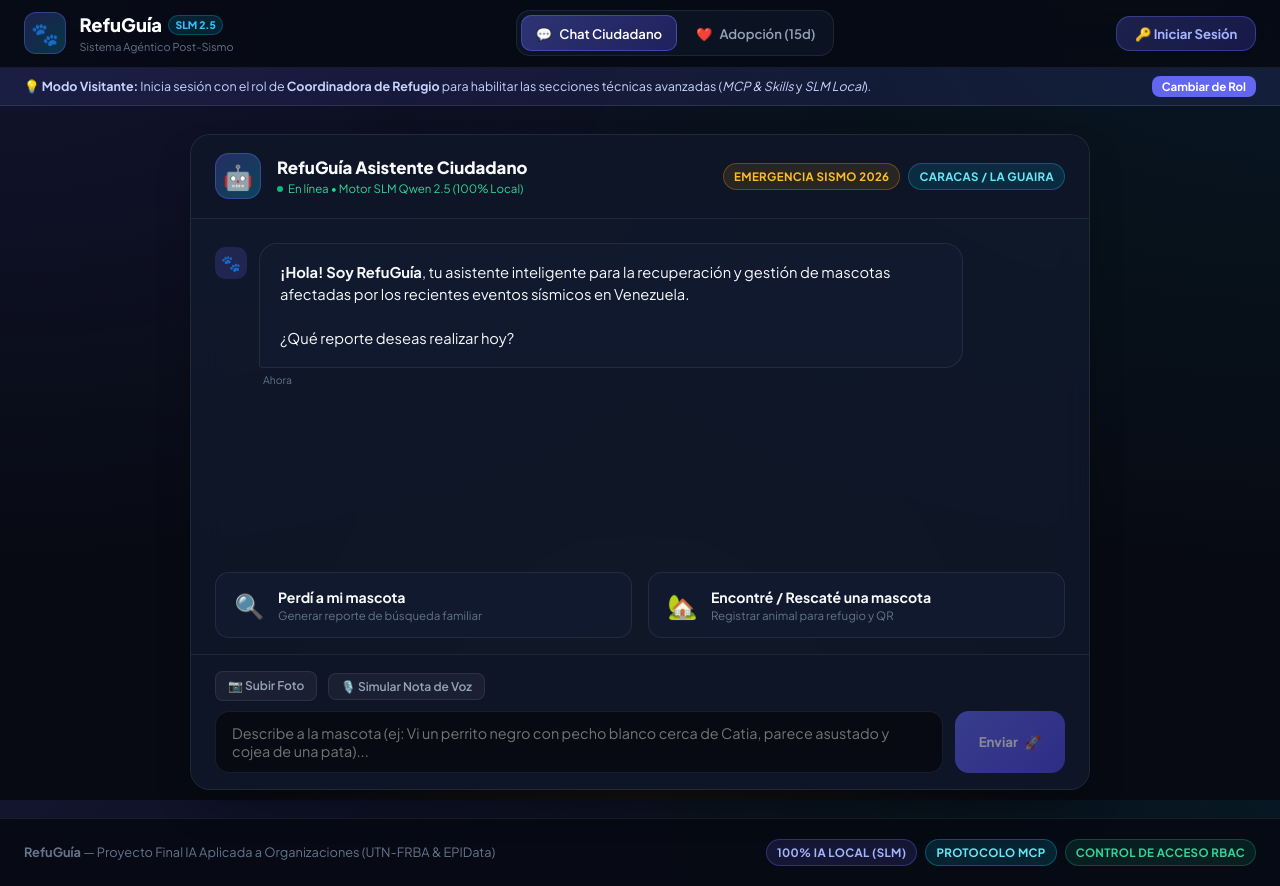
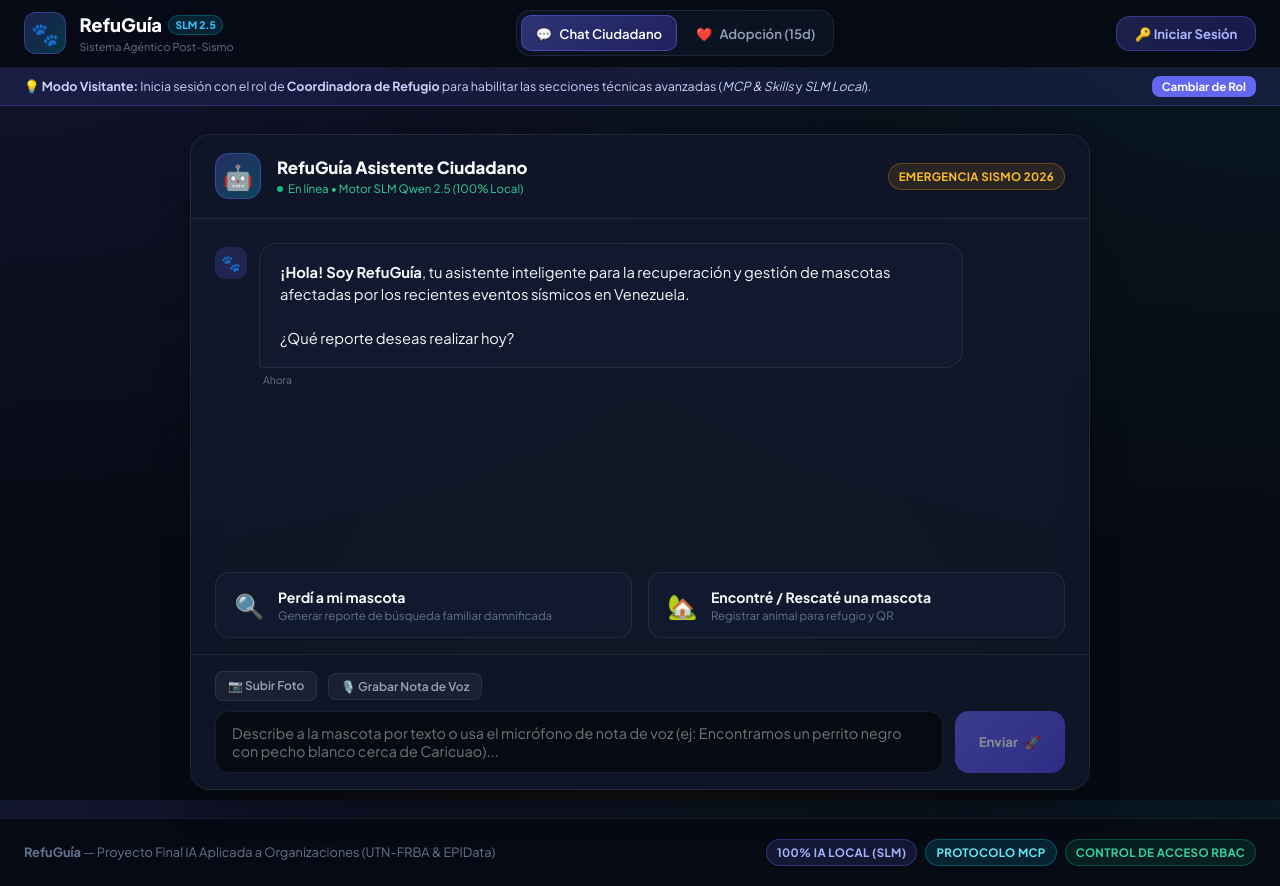
Before and after one commit to vrivasdev/refu-guia, a Vue app in the folder frontend/: page / in a window 1280 px wide. Built offline with nearby package versions, Linux system fonts and the light colour scheme.

Commit message:
feat(chat): filtrar opciones por rol de rescatista/ciudadano e implementar grabacion de nota de voz real con Web Speech API

```diff
--- a/frontend/src/views/CitizenChatView.vue
+++ b/frontend/src/views/CitizenChatView.vue
@@ -13,8 +13,8 @@
           </div>
         </div>
         <div class="header-tags">
+          <span v-if="userRoleName" class="badge badge-primary">Rol: {{ userRoleName }}</span>
           <span class="badge badge-amber">Emergencia Sismo 2026</span>
-          <span class="badge badge-cyan">Caracas / La Guaira</span>
         </div>
       </div>
 
@@ -97,42 +97,62 @@
 
         <div v-if="isProcessing" class="typing-indicator">
           <div class="typing-dots"><span></span><span></span><span></span></div>
-          <span class="typing-label">Agente NLP analizando relato e indexando foto en ChromaDB...</span>
+          <span class="typing-label">Agente NLP analizando relato e indexando en ChromaDB...</span>
         </div>
       </div>
 
-      <!-- QUICK ACTION PRESETS -->
-      <div v-if="messages.length <= 2" class="quick-cards-grid">
-        <button class="quick-action-card lost" @click="selectQuickOption('lost')">
+      <!-- ROLE-BASED QUICK ACTION PRESETS -->
+      <div v-if="messages.length <= 2" :class="['quick-cards-grid', isRescuerOrAdmin ? 'single-col' : '']">
+        <!-- LOST PET CARD: ONLY VISIBLE FOR CITIZENS / DAMNIFICADOS OR GUESTS -->
+        <button
+          v-if="!isRescuerOrAdmin"
+          class="quick-action-card lost"
+          @click="selectQuickOption('lost')"
+        >
           <div class="quick-icon">🔍</div>
           <div class="quick-text">
             <strong>Perdí a mi mascota</strong>
-            <span>Generar reporte de búsqueda familiar</span>
+            <span>Generar reporte de búsqueda familiar damnificada</span>
           </div>
         </button>
-        <button class="quick-action-card found" @click="selectQuickOption('found')">
+
+        <!-- RESCUE / FOUND CARD: VISIBLE TO EVERYONE, EMPHASIZED FOR RESCUERS -->
+        <button
+          class="quick-action-card found"
+          @click="selectQuickOption('found')"
+        >
           <div class="quick-icon">🏡</div>
           <div class="quick-text">
-            <strong>Encontré / Rescaté una mascota</strong>
-            <span>Registrar animal para refugio y QR</span>
+            <strong>{{ isRescuerOrAdmin ? 'Registrar Mascota Rescatada en Campo' : 'Encontré / Rescaté una mascota' }}</strong>
+            <span>{{ isRescuerOrAdmin ? 'Generar código QR de campaña e ingresar a inventario de refugio' : 'Registrar animal para refugio y QR' }}</span>
           </div>
         </button>
       </div>
 
-      <!-- INPUT BAR -->
+      <!-- INPUT BAR WITH REAL MICROPHONE AUDIO RECORDING -->
       <div class="chat-input-zone">
         <div class="input-tools-bar">
           <label class="tool-btn">
             <span>📷 Subir Foto</span>
             <input type="file" @change="handlePhotoUpload" accept="image/*" style="display:none;" />
           </label>
-          <button class="tool-btn" @click="simulateVoiceInput">
-            <span>🎙️ Simular Nota de Voz</span>
+
+          <!-- REAL MICROPHONE VOICE BUTTON -->
+          <button
+            :class="['tool-btn', isRecordingAudio ? 'btn-recording-pulse' : '']"
+            @click="toggleAudioRecording"
+          >
+            <span>{{ isRecordingAudio ? '🔴 Detener Grabación (Escuchando...)' : '🎙️ Grabar Nota de Voz' }}</span>
           </button>
+
           <div v-if="uploadedPhotoBase64" class="attached-preview-pill">
             <img :src="uploadedPhotoBase64" class="mini-thumb" />
             <span>{{ selectedPhotoName || 'Foto Adjunta' }}</span>
             <button class="btn-remove-attachment" @click="removeAttachedPhoto">✕</button>
+          </div>
+
+          <div v-if="voiceTranscriptNotice" class="voice-status-pill">
+            <span>{{ voiceTranscriptNotice }}</span>
           </div>
         </div>
 
@@ -140,7 +160,7 @@
           <textarea
             v-model="userInput"
             @keydown.enter.prevent="sendMessage"
-            placeholder="Describe a la mascota (ej: Vi un perrito negro con pecho blanco cerca de Catia, parece asustado y cojea de una pata)..."
+            placeholder="Describe a la mascota por texto o usa el micrófono de nota de voz (ej: Encontramos un perrito negro con pecho blanco cerca de Caricuao)..."
             rows="2"
           ></textarea>
           <button class="btn-gradient btn-send" :disabled="!userInput.trim() || isProcessing" @click="sendMessage">
@@ -153,7 +173,7 @@
 </template>
 
 <script setup>
-import { ref, onMounted, nextTick } from 'vue'
+import { ref, computed, onMounted, onUnmounted, nextTick } from 'vue'
 
 const defaultFallbackPhoto = 'https://images.unsplash.com/photo-1543466835-00a7907e9de1?w=600&auto=format&fit=crop&q=80'
 
@@ -164,6 +184,97 @@ const selectedPhotoName = ref('')
 const uploadedPhotoBase64 = ref('')
 const currentReportType = ref('found')
 
+// USER ROLE CONTEXT
+const currentUser = ref(null)
+
+const isRescuerOrAdmin = computed(() => {
+  if (!currentUser.value) return false
+  return currentUser.value.role === 'rescuer' || currentUser.value.role === 'shelter_admin'
+})
+
+const userRoleName = computed(() => {
+  if (!currentUser.value) return ''
+  switch(currentUser.value.role) {
+    case 'rescuer': return 'Rescatista de Campo'
+    case 'shelter_admin': return 'Coordinadora de Refugio'
+    case 'citizen': return 'Ciudadano Damnificado'
+    case 'adopter': return 'Adoptante'
+    default: return currentUser.value.role
+  }
+})
+
+// REAL SPEECH RECOGNITION (WEB SPEECH API)
+const isRecordingAudio = ref(false)
+const voiceTranscriptNotice = ref('')
+let recognition = null
+
+const initSpeechRecognition = () => {
+  const SpeechRecognition = window.SpeechRecognition || window.webkitSpeechRecognition
+  if (SpeechRecognition) {
+    recognition = new SpeechRecognition()
+    recognition.lang = 'es-ES'
+    recognition.continuous = true
+    recognition.interimResults = true
+
+    recognition.onstart = () => {
+      isRecordingAudio.value = true
+      voiceTranscriptNotice.value = '🎙️ Escuchando... habla al micrófono'
+    }
+
+    recognition.onresult = (event) => {
+      let finalTranscript = ''
+      for (let i = event.resultIndex; i < event.results.length; ++i) {
+        if (event.results[i].isFinal) {
+          finalTranscript += event.results[i][0].transcript + ' '
+        }
+      }
+      if (finalTranscript) {
+        userInput.value = (userInput.value ? userInput.value + ' ' : '') + finalTranscript.trim()
+      }
+    }
+
+    recognition.onerror = (event) => {
+      console.warn('Speech recognition notice:', event.error)
+      isRecordingAudio.value = false
+      if (event.error === 'not-allowed') {
+        voiceTranscriptNotice.value = '⚠️ Permiso de micrófono denegado'
+      } else {
+        voiceTranscriptNotice.value = ''
+      }
+    }
+
+    recognition.onend = () => {
+      isRecordingAudio.value = false
+      voiceTranscriptNotice.value = ''
+    }
+  }
+}
+
+const toggleAudioRecording = () => {
+  if (!recognition) {
+    initSpeechRecognition()
+  }
+
+  if (!recognition) {
+    // Fallback si el navegador no soporta Web Speech API
+    userInput.value = 'Transcripción de voz: "Hola, acabamos de rescatar un perro mestizo mediano negro con manchas blancas en Caricuao. Tiene la pata lastimada y requiere atención."'
+    voiceTranscriptNotice.value = '🎙️ Nota de voz de prueba cargada'
+    setTimeout(() => { voiceTranscriptNotice.value = '' }, 3000)
+    return
+  }
+
+  if (isRecordingAudio.value) {
+    recognition.stop()
+    isRecordingAudio.value = false
+  } else {
+    try {
+      recognition.start()
+    } catch (e) {
+      console.log(e)
+    }
+  }
+}
+
 const messages = ref([
   {
     sender: 'bot',
@@ -171,6 +282,18 @@ const messages = ref([
     time: 'Ahora'
   }
 ])
+
+const loadUserSession = () => {
+  try {
+    const saved = localStorage.getItem('refuguia_user')
+    if (saved) {
+      currentUser.value = JSON.parse(saved)
+      if (currentUser.value.role === 'rescuer' || currentUser.value.role === 'shelter_admin') {
+        currentReportType.value = 'found'
+      }
+    }
+  } catch (e) {}
+}
 
 const scrollToBottom = () => {
   nextTick(() => {
@@ -187,10 +310,6 @@ const selectQuickOption = (type) => {
   } else {
     userInput.value = 'Rescatamos a un perrito mestizo mediano negro con manchas blancas en el pecho cerca de Caricuao. Tiene una patita lastimada y tiembla de frío.'
   }
-}
-
-const simulateVoiceInput = () => {
-  userInput.value = 'Transcripción de voz: "Hola, encontramos a un perro mestizo negro con el pecho blanco cerca de la autopista. Cojea de una patita y está muy desorientado."'
 }
 
 const handlePhotoUpload = (e) => {
@@ -223,6 +342,10 @@ const getQrImageUrl = (qrBadge) => {
 
 const sendMessage = async () => {
   if (!userInput.value.trim() || isProcessing.value) return
+
+  if (isRecordingAudio.value && recognition) {
+    recognition.stop()
+  }
 
   const textToSend = userInput.value.trim()
   const attachedPhoto = uploadedPhotoBase64.value
@@ -294,7 +417,15 @@ const sendMessage = async () => {
 }
 
 onMounted(() => {
+  loadUserSession()
+  initSpeechRecognition()
   scrollToBottom()
+})
+
+onUnmounted(() => {
+  if (recognition) {
+    recognition.stop()
+  }
 })
 </script>
 
@@ -577,6 +708,10 @@ onMounted(() => {
   padding: 0 1.5rem 1rem 1.5rem;
 }
 
+.quick-cards-grid.single-col {
+  grid-template-columns: 1fr;
+}
+
 .quick-action-card {
   display: flex;
   align-items: center;
@@ -622,6 +757,7 @@ onMounted(() => {
   align-items: center;
   gap: 0.65rem;
   margin-bottom: 0.6rem;
+  flex-wrap: wrap;
 }
 
 .tool-btn {
@@ -633,12 +769,34 @@ onMounted(() => {
   border-radius: var(--radius-sm);
   color: var(--text-secondary);
   cursor: pointer;
+  transition: all 0.2s ease;
 }
 
 .tool-btn:hover {
   color: var(--text-main);
   background: rgba(255, 255, 255, 0.1);
   border-color: rgba(255, 255, 255, 0.2);
+}
+
+.btn-recording-pulse {
+  background: rgba(239, 68, 68, 0.25) !important;
+  border-color: #ef4444 !important;
+  color: #fca5a5 !important;
+  animation: pulseRecording 1.5s infinite ease-in-out;
+}
+
+@keyframes pulseRecording {
+  0%, 100% { box-shadow: 0 0 0 0 rgba(239, 68, 68, 0.4); }
+  50% { box-shadow: 0 0 0 8px rgba(239, 68, 68, 0); }
+}
+
+.voice-status-pill {
+  font-size: 0.72rem;
+  color: #fbbf24;
+  background: rgba(245, 158, 11, 0.15);
+  border: 1px solid rgba(245, 158, 11, 0.35);
+  padding: 3px 8px;
+  border-radius: var(--radius-sm);
 }
 
 .attached-preview-pill {
```
